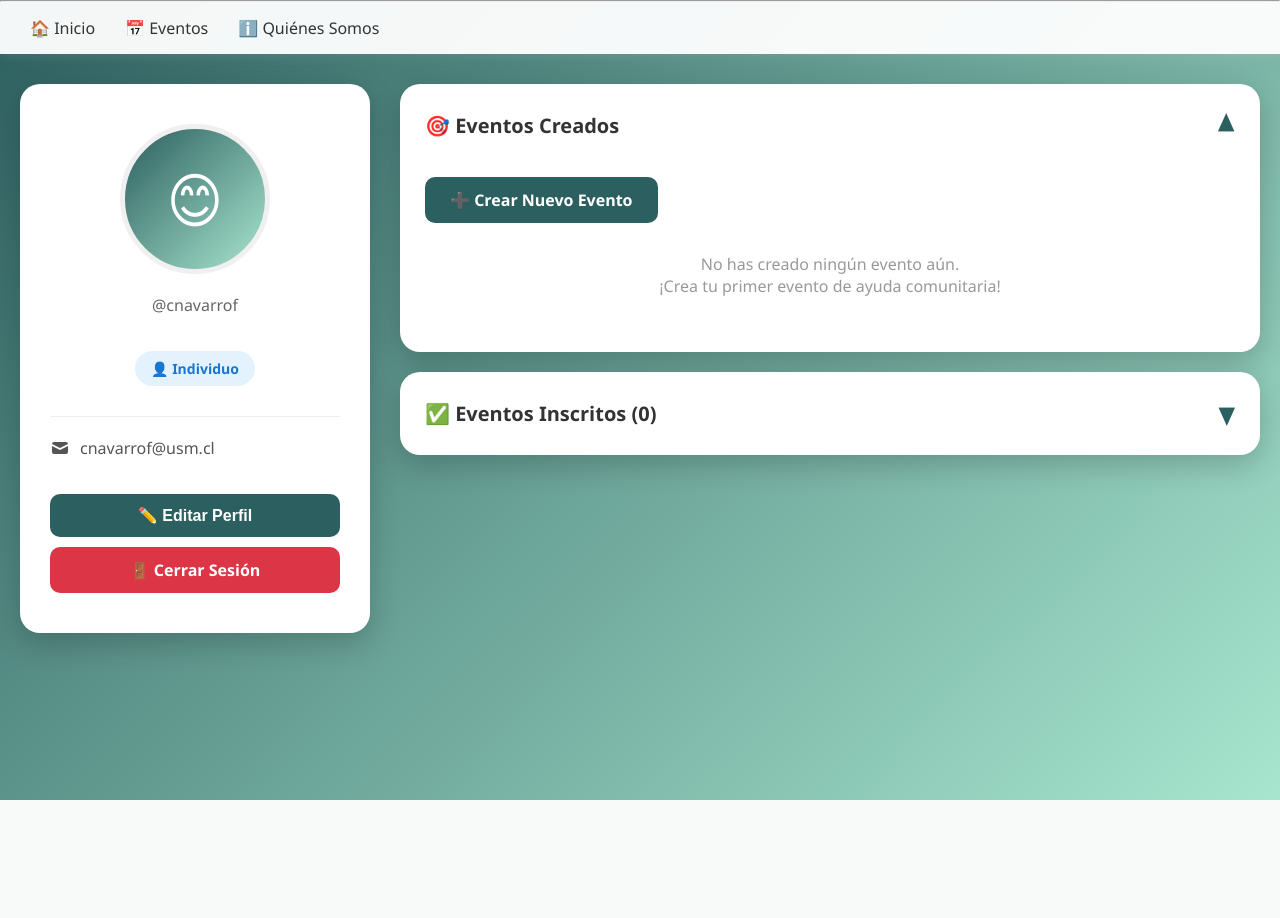
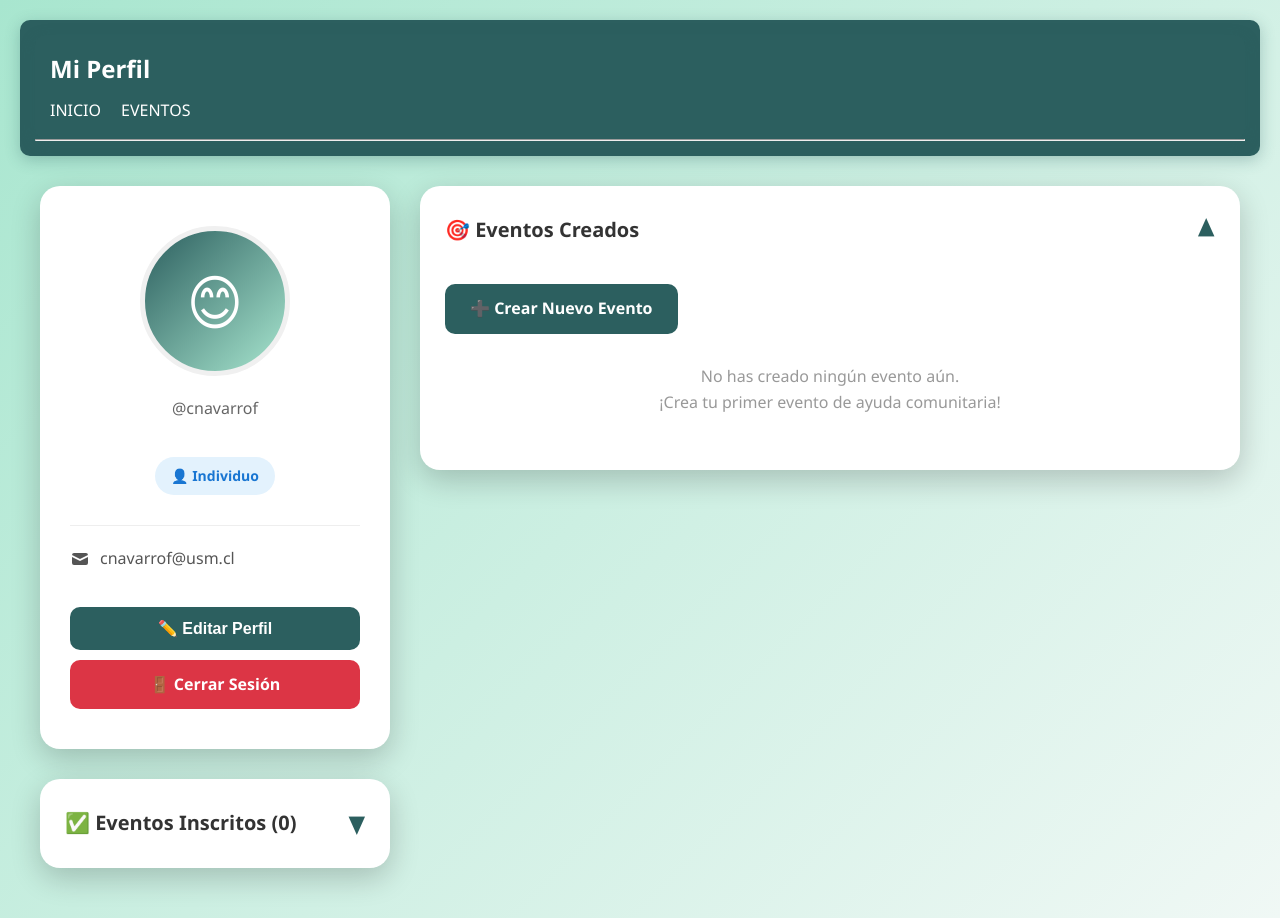
Before and after one commit to MVeraq/Helpy-, a Django app: page /perfil/ in a window 1280 px wide. Before the commit the page ends 800 px from the top, so only its background shows below. Run offline with Django 5.2, Linux system fonts and the light colour scheme; a user stored in the database is signed in; data comes from the database, SQL or seed files in the repository; both versions use the stored data as it was after the commit; data that the repository does not hold is empty.

Commit message:
Arreglo Perfil y ordenar un poco todo

```diff
--- a/helpy/Humanet/models.py
+++ b/helpy/Humanet/models.py
@@ -1,5 +1,6 @@
 from django.db import models
 from django.contrib.auth.models import User
+
 
 class Categoria(models.Model):
     nombre = models.CharField(max_length=100, unique=True)
--- a/helpy/Humanet/signals.py
+++ b/helpy/Humanet/signals.py
@@ -8,7 +8,7 @@ def crear_categorias_iniciales(sender, **kwargs):
     Se ejecuta automáticamente después de cada 'python manage.py migrate'
     """
     # Solo ejecutar para la app Humanet
-    if sender.name == 'Humanet':
+    if sender.name == 'helpy.Humanet':
         categorias = [
             {'nombre': 'Ayuda comunitaria', 'icono': '🤝', 'color': "#444D6B",
              'descripcion': 'Mejoramiento de espacios públicos, Eventos solidarios, trueques comunitarios, etc.'},
--- a/helpy/Humanet/templates/Humanet/base.html
+++ b/helpy/Humanet/templates/Humanet/base.html
@@ -7,7 +7,6 @@
 <body>
 
   <header>
-
     <nav>
 
       {% if user.is_authenticated %}
--- a/helpy/Humanet/templates/Humanet/crear_evento.html
+++ b/helpy/Humanet/templates/Humanet/crear_evento.html
@@ -20,6 +20,7 @@
         }
 
         header {
+            border-radius: 10px;
             background: #2c5f5f;
             color: #fff;
             padding: 20px;
@@ -140,8 +141,8 @@
         <nav>
             <ul>
                 <li><a href="/">Inicio</a></li>
+                <li><a href="{% url 'perfil' %}">Mi Perfil</a></li>
                 <li><a href="{% url 'lista_eventos' %}">Ver Eventos</a></li>
-                <li><a href="{% url 'perfil' %}">Mi Perfil</a></li>
             </ul>
         </nav>
     </header>
--- a/helpy/Humanet/templates/Humanet/perfil.html
+++ b/helpy/Humanet/templates/Humanet/perfil.html
@@ -1,8 +1,24 @@
 {% extends 'Humanet/base.html' %}
 {% block title %}Mi Perfil - Helpy{% endblock %}
 
+
+{%block extra_nav %}
+<header>
+    <h1>Mi Perfil</h1>
+    <nav>
+        <ul>
+            <li><a href="{% url 'inicio' %}">INICIO</a></li>
+            <li><a href="{% url 'lista_eventos' %}">EVENTOS</a></li>
+        </ul>
+    </nav>
+</header>
+{%endblock%}
+
+
 {% block content %}
-    <!-- Mensaje de éxito para eliminación de evento -->
+
+<head>
+
     {% if mensaje == 'success' and evento_nombre %}
     <div style="
         max-width: 1200px;
@@ -31,35 +47,39 @@
             box-sizing: border-box;
         }
 
+        header {
+            background: #2c5f5f;
+            color: #fff;
+            padding: 15px;
+            border-radius: 10px;
+            box-shadow: 0 4px 15px rgba(44, 95, 95, 0.3);
+        }
+
+        header h1 {
+            margin-bottom: 10px;
+        }
+
+
+        nav ul {
+            list-style: none;
+            display: flex;
+            gap: 20px;
+        }
+
+        nav a {
+            color: #fff;
+            text-decoration: none;
+        }
+
+        nav a:hover {
+            color: #a8e6cf;
+        }
         body {
             font-family: 'Segoe UI', Tahoma, Geneva, Verdana, sans-serif;
-            background: linear-gradient(135deg, #2c5f5f 0%, #a8e6cf 100%);
+            line-height: 1.6;
+            padding: 20px;
+            background: linear-gradient(135deg, #a8e6cf 0%, #f0f8f5 100%);
             min-height: 100vh;
-        }
-
-        /* Header/Navegación */
-        .top-nav {
-            background: rgba(255, 255, 255, 0.95);
-            padding: 15px 30px;
-            box-shadow: 0 2px 10px rgba(255, 255, 255, 0.1);
-        }
-
-        .top-nav ul {
-            list-style: none;
-            display: flex;
-            gap: 30px;
-            align-items: center;
-        }
-
-        .top-nav a {
-            text-decoration: none;
-            color: #333;
-            font-weight: 500;
-            transition: color 0.3s;
-        }
-
-        .top-nav a:hover {
-            color: #2c5f5f;
         }
 
         /* Container principal */
@@ -349,15 +369,6 @@
     </style>
 </head>
 <body>
-    <!-- Navegación superior -->
-    <nav class="top-nav">
-        <ul>
-            <li><a href="{% url 'inicio' %}">🏠 Inicio</a></li>
-            <li><a href="{% url 'lista_eventos' %}">📅 Eventos</a></li>
-            <li><a href="{% url 'sobre_nosotros' %}">ℹ️ Quiénes Somos</a></li>
-        </ul>
-    </nav>
-
     <!-- Container principal -->
     <div class="container">
         <!-- Card de perfil (izquierda) -->
@@ -481,7 +492,9 @@
                     </div>
                     {% endif %}
                 </div>
-            </div>
+        </div>
+    </div>
+</body>
 
 <!-- Eventos inscritos -->
 <div class="event-box">
@@ -521,8 +534,6 @@
         {% endif %}
     </div>
 </div>
-        </div>
-    </div>
 
     <script>
         // Función para mostrar/ocultar contenido
@@ -534,14 +545,10 @@
             toggle.classList.toggle('open');
         }
 
-function confirmarEliminar(nombreEvento, eventoId) {
-    // Redirigir directamente a la página de confirmación
-    window.location.href = '/eventos/' + eventoId + '/eliminar/';
-}
-
-
-
-
+        function confirmarEliminar(nombreEvento, eventoId) {
+        // Redirigir directamente a la página de confirmación
+        window.location.href = '/eventos/' + eventoId + '/eliminar/';
+        }
         // Abrir por defecto el primer acordeón
         document.addEventListener('DOMContentLoaded', function() {
             toggleEventBox('created');
--- a/helpy/Humanet/urls.py
+++ b/helpy/Humanet/urls.py
@@ -2,27 +2,26 @@ from django.urls import path
 from django.contrib.auth import views as auth_views
 from . import views
 
-
 urlpatterns = [
-    path('', views.inicio, name='inicio'),
-    path('sobre-nosotros/', views.sobre_nosotros, name='sobre_nosotros.html'),
-    path('registro/', views.registro, name='registro'),
-    path('preferencias/', views.seleccionar_preferencias, name='seleccionar_preferencias'),  # NUEVA
-    path('perfil/', views.perfil, name='perfil'),
-
-
+    # Páginas principales
     path('', views.inicio, name='inicio'),
     path('sobre-nosotros/', views.sobre_nosotros, name='sobre_nosotros'),
     path('registro/', views.registro, name='registro'),
+
+    # Autenticación
     path('login/', auth_views.LoginView.as_view(template_name='Humanet/login.html'), name='login'),
     path('logout/', views.logout_view, name='logout'),
-    path('perfil/', views.perfil, name= 'perfil'),
 
+    # Preferencias y perfil
+    path('preferencias/', views.seleccionar_preferencias, name='seleccionar_preferencias'),
+    path('perfil/', views.perfil, name='perfil'),
+    path('usuario/<str:username>/', views.perfil_publico, name='perfil_publico'),
+
+    # Eventos
     path('eventos/', views.lista_eventos, name='lista_eventos'),
     path('eventos/crear/', views.crear_evento, name='crear_evento'),
     path('eventos/<int:evento_id>/', views.detalle_evento, name='detalle_evento'),
-    path('usuario/<str:username>/', views.perfil_publico, name='perfil_publico'),
     path('eventos/<int:evento_id>/eliminar/', views.eliminar_evento, name='eliminar_evento'),
     path('eventos/<int:evento_id>/inscribir/', views.inscribir_evento, name='inscribir_evento'),
     path('eventos/<int:evento_id>/cancelar/', views.cancelar_inscripcion, name='cancelar_inscripcion'),
-    ]
+]
--- a/helpy/Humanet/views.py
+++ b/helpy/Humanet/views.py
@@ -218,12 +218,6 @@ def crear_evento(request):
     return render(request, 'Humanet/crear_evento.html', {'form': form})
 
 
-
-def detalle_evento(request, evento_id):
-    evento = get_object_or_404(Evento, id=evento_id)
-    return render(request, 'Humanet/detalle_evento.html', {'evento': evento})
-
-
 def perfil_publico(request, username):
     usuario = get_object_or_404(User, username=username)
     perfil, created = PerfilUsuario.objects.get_or_create(usuario=usuario)
@@ -304,8 +298,8 @@ def cancelar_inscripcion(request, evento_id):
 
 def detalle_evento(request, evento_id):
     evento = get_object_or_404(Evento, id=evento_id)
-    inscripciones = evento.inscripciones.all()
-    total_inscritos = inscripciones.count()
+    inscripciones_totales = Inscripcion.objects.filter(evento=evento)
+    total_inscritos = inscripciones_totales.count()
 
     # Verificar si el usuario actual está inscrito
     usuario_inscrito = False
@@ -314,7 +308,7 @@ def detalle_evento(request, evento_id):
 
     context = {
         'evento': evento,
-        'inscripciones': inscripciones,
+        'inscripciones': inscripciones_totales,
         'total_inscritos': total_inscritos,
         'usuario_inscrito': usuario_inscrito,
     }
```
Also changed, not shown: helpy/Humanet/templates/Humanet/perfil_publico.html (+15 -10 lines), helpy/Humanet/templates/Humanet/inicio.html (indentation only), helpy/db.sqlite3.
